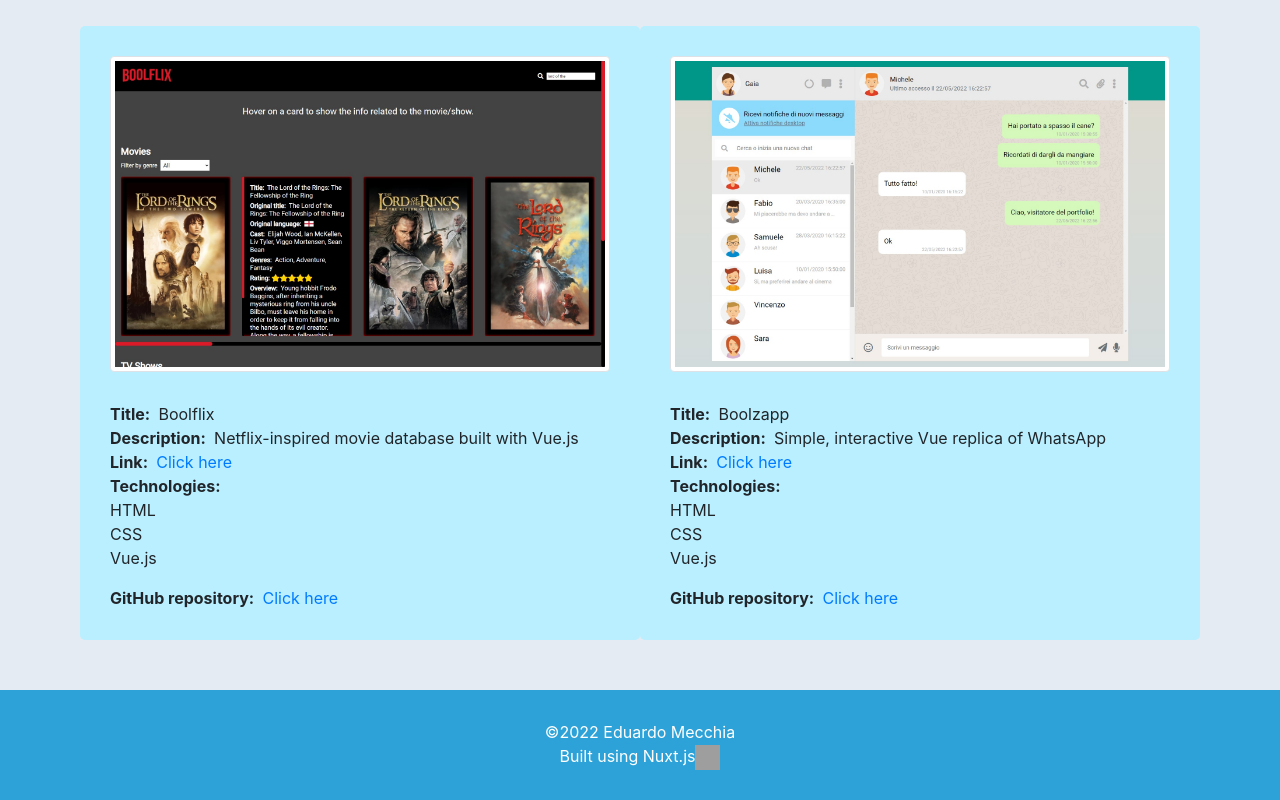
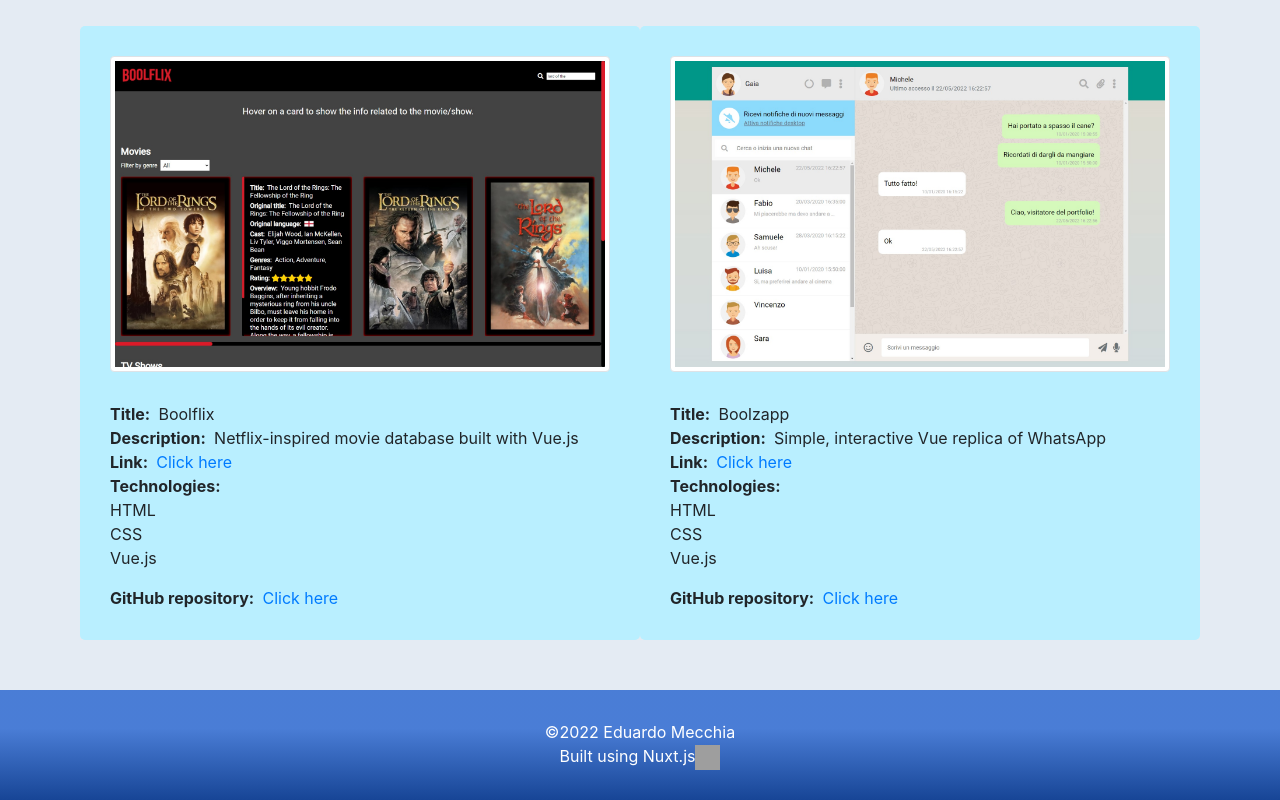
Before and after one commit to eduardomecchia/nuxt-portfolio, a Nuxt app: page / in a window 1280 px wide. Shown: the part 1750-2550 px from the top of the page. Built offline with nearby package versions, Linux system fonts and the light colour scheme; grey boxes are pictures that could not be loaded.

Commit message:
feat: add blue and black gradient as background to footer

```diff
--- a/components/standard-footer.vue
+++ b/components/standard-footer.vue
@@ -22,7 +22,7 @@
         width: 100%;
         color: white;
         text-align: center;
-        background: #2ca2d8;
+        background: linear-gradient(180deg,#0048c5b5 35%,#174596);;
         display: flex;
         justify-content: center;
         align-items: center;
```
